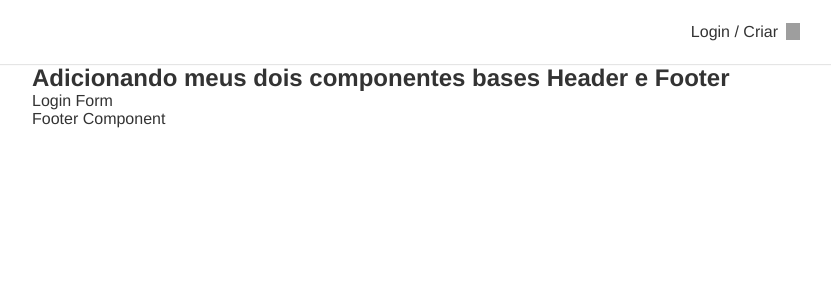
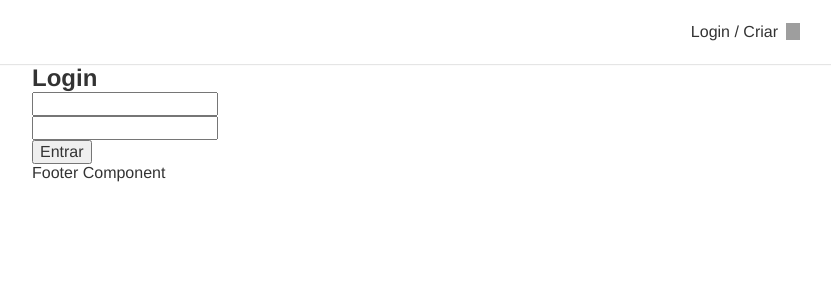
Before and after one commit to eduardo-esteves/react-dogs, a React (Create React App) app: page /login in a window 1280 px wide. Shown: the top 300 px of the page, without its empty margins (224-1055 px from the left). Built offline with nearby package versions, Linux system fonts and the light colour scheme; grey boxes are pictures that could not be loaded; some icons are missing.

Commit message:
Implementando o formulario de login de forma parcial contendo a logica para retornar o token do usuario caso esteja correto

```diff
--- a/src/App.js
+++ b/src/App.js
@@ -9,7 +9,6 @@ import Login from './Login/Login'
 function App() {
   return (
     <div className="App">
-      <h2 className="container">Adicionando meus dois componentes bases Header e Footer</h2>
       <BrowserRouter>
         <Header />
         <Routes>
--- a/src/Home.js
+++ b/src/Home.js
@@ -3,7 +3,7 @@ import styles from './Home.module.css'
 export const Home = () => {
   return(
     <div className={`container ${styles.home}`}>
-      Home
+      <h1 className="container">Bem vindo ao projeto React Dogs</h1>
     </div>
   )
 }
--- a/src/Login/LoginForm.js
+++ b/src/Login/LoginForm.js
@@ -1,9 +1,43 @@
+import React from 'react'
 
 const LoginForm = () => {
+
+  const [username, setUsername] = React.useState('')
+  const [password, setPassword] = React.useState('')
+
+  function handleSubmit(event){
+    event.preventDefault()
+    fetch('https://dogsapi.origamid.dev/json/jwt-auth/v1/token',{
+      method : 'POST',
+      headers : {
+        'Content-Type' : 'application/json'
+      },
+      body : JSON.stringify({username, password})
+    }).then( resp => {
+      return resp.json()
+      console.log(resp)
+    }).then(userDados => {
+      console.log(userDados)
+    })
+  }
+
   return(
-    <div className="container">
-      Login Form
-    </div>
+    <section className="container">
+      <h1>Login</h1>
+      <form action="" onSubmit={handleSubmit}>
+        <input
+          type="text"
+          value={username}
+          onChange={({ target }) => setUsername(target.value)}
+        />
+        <input
+          type="text"
+          value={password}
+          onChange={({ target }) => setPassword(target.value)}
+        />
+        <button>Entrar</button>
+      </form>
+    </section>
   )
 }
 
```
